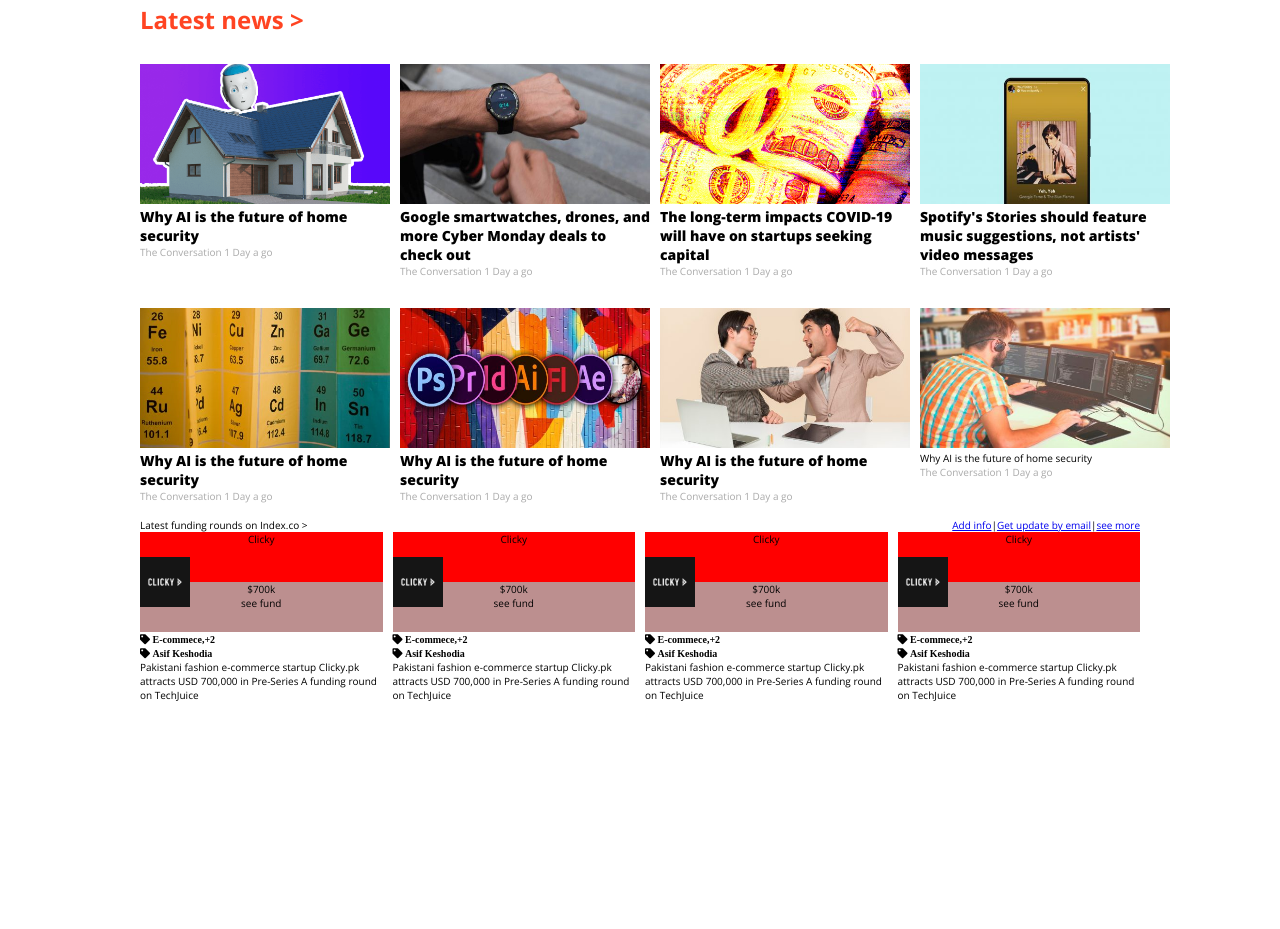
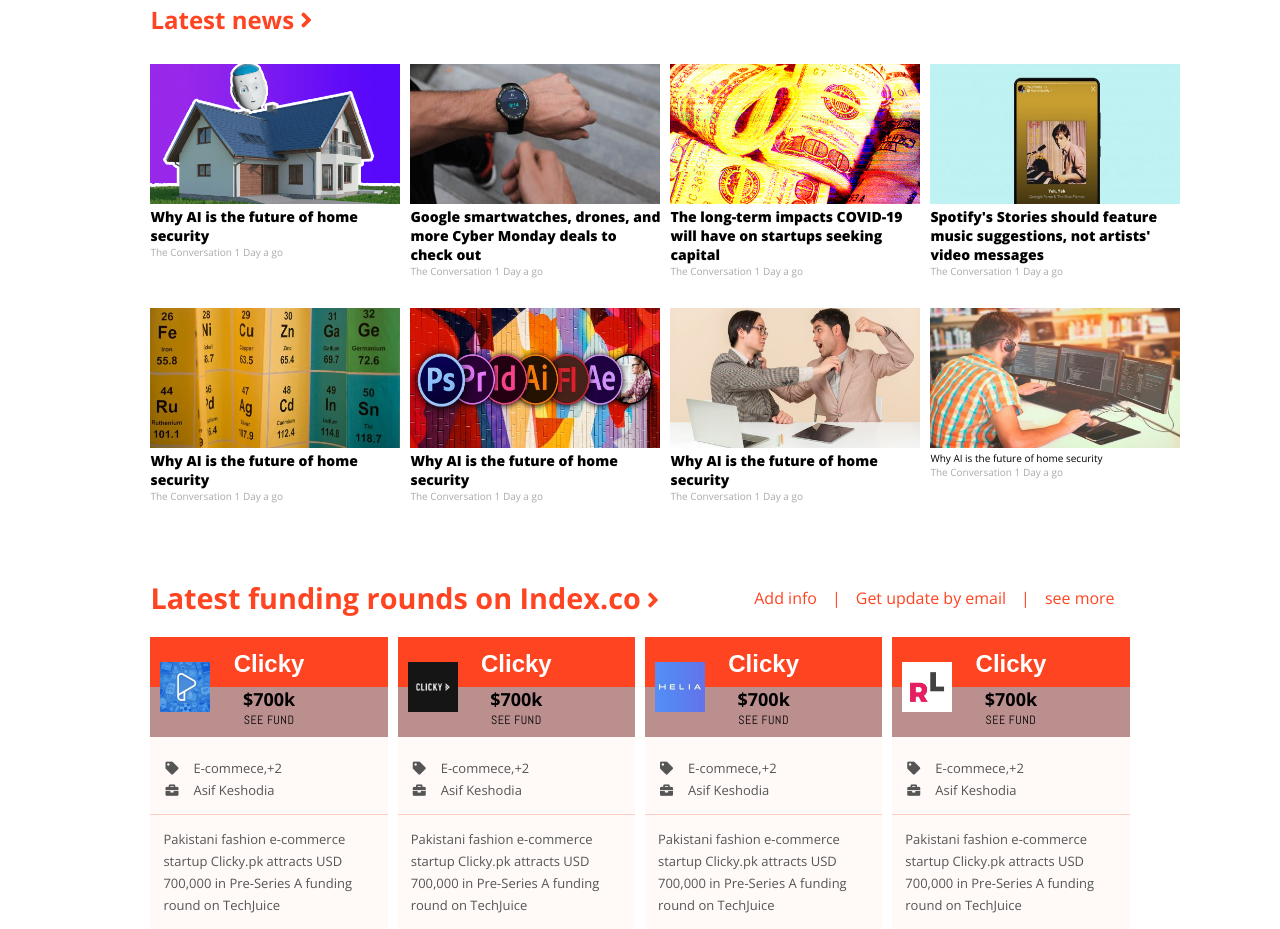
Before and after one commit to M-Alamgir/The-Next-Web, a plain HTML site: page index.html in a window 1280 px wide. Shown: the part 631-1560 px from the top of the page. Before the commit the page ends 1333 px from the top, so only its background shows below. Drawn offline with nearby package versions, Linux system fonts and the light colour scheme.

Commit message:
add latest funding section

```diff
--- a/index.html
+++ b/index.html
@@ -10,6 +10,8 @@
     <link rel="preconnect" href="https://fonts.gstatic.com">
     <link href="https://fonts.googleapis.com/css2?family=Open+Sans:wght@300;400;600;700;800&display=swap"
         rel="stylesheet">
+    <link rel="preconnect" href="https://fonts.gstatic.com">
+    <link href="https://fonts.googleapis.com/css2?family=Abel&display=swap" rel="stylesheet">
     <title>The Next Web clone</title>
 </head>
 
@@ -105,7 +107,7 @@
 
         <section>
             <div class="latest__news center">
-                <h2 class="lastest__news-title">Latest news ></h2>
+                <h2 class="lastest__news-title">Latest news <span><i class="fas fa-angle-right "></i></span></h2>
                 <div class="grid latest__new-list">
                     <div class="items">
                         <img class="latest_news-img" src="images/home.png" alt="home">
@@ -175,84 +177,92 @@
         <section>
             <div class="latest_funding center">
                 <div class="head_fund ">
-                    <p>
-                        Latest funding rounds on Index.co >
-                    </p>
+                    <h2 class="p-right">
+                        <strong>
+                            <span class="first_right">Latest funding rounds on Index.co</span>
+                            <span><i class="fas fa-angle-right "></i></span>
+                        </strong>
+                    </h2>
                     <p><a href="#">Add info</a>|<a href="#">Get update by email</a>|<a href="#">see more</a></p>
                 </div>
                 <div class="grid latest_fund_c">
                     <div class="items_fund">
-                        <div class="fund-c">
-                            <img src="./images/click.jpg" class="img_float" alt="first-grid">
+                        <div class="fund_c">
+                            <img src="./images/blue.jpg" class="img_float" alt="first-grid">
                             <div class="red">
-                                <p>Clicky</p>
+                                <h4>Clicky</h4>
                             </div>
                             <div class="pink">
-                                <p>$700k</p>
-                                <p class="see">see fund</p>
+                                <h4>$700k</h4>
+                                <h5 class="see">see fund</h5>
                             </div>
                         </div>
-                        <p> <i class="fas fa-tag"> E-commece,+2</i></p>
-                        <p> <i class="fas fa-tag"> Asif Keshodia</i></p>
+                        <p> <i class="fas fa-tag"></i>E-commece,+2</p>
+                        <p> <i class="fas fa-briefcase"></i>Asif Keshodia</p>
                         <p class="last_p">
-                            Pakistani fashion e-commerce startup Clicky.pk attracts USD 700,000 in Pre-Series A funding round <span class="link_fund">on TechJuice</span>
+                            Pakistani fashion e-commerce startup Clicky.pk attracts USD 700,000 in Pre-Series A funding
+                            round <span class="link_fund">on TechJuice</span>
                         </p>
                     </div>
                     <div class="items_fund">
-                        <div class="fund-c">
+                        <div class="fund_c">
                             <img src="./images/click.jpg" class="img_float" alt="first-grid">
                             <div class="red">
-                                <p>Clicky</p>
+                                <h4>Clicky</h4>
                             </div>
                             <div class="pink">
-                                <p>$700k</p>
-                                <p class="see">see fund</p>
+                                <h4>$700k</h4>
+                                <h5 class="see">see fund</h5>
                             </div>
                         </div>
-                        <p> <i class="fas fa-tag"> E-commece,+2</i></p>
-                        <p> <i class="fas fa-tag"> Asif Keshodia</i></p>
+                        <p> <i class="fas fa-tag"></i>E-commece,+2</p>
+                        <p> <i class="fas fa-briefcase"></i>Asif Keshodia</p>
                         <p class="last_p">
-                            Pakistani fashion e-commerce startup Clicky.pk attracts USD 700,000 in Pre-Series A funding round <span class="link_fund">on TechJuice</span>
+                            Pakistani fashion e-commerce startup Clicky.pk attracts USD 700,000 in Pre-Series A funding
+                            round <span class="link_fund">on TechJuice</span>
                         </p>
                     </div>
                     <div class="items_fund">
-                        <div class="fund-c">
-                            <img src="./images/click.jpg" class="img_float" alt="first-grid">
+                        <div class="fund_c">
+                            <img src="./images/helia.jpg" class="img_float" alt="first-grid">
                             <div class="red">
-                                <p>Clicky</p>
+                                <h4>Clicky</h4>
                             </div>
                             <div class="pink">
-                                <p>$700k</p>
-                                <p class="see">see fund</p>
+                                <h4>$700k</h4>
+                                <h5 class="see">see fund</h5>
                             </div>
                         </div>
-                        <p> <i class="fas fa-tag"> E-commece,+2</i></p>
-                        <p> <i class="fas fa-tag"> Asif Keshodia</i></p>
+                        <p> <i class="fas fa-tag"></i>E-commece,+2</p>
+                        <p> <i class="fas fa-briefcase"></i>Asif Keshodia</p>
                         <p class="last_p">
-                            Pakistani fashion e-commerce startup Clicky.pk attracts USD 700,000 in Pre-Series A funding round <span class="link_fund">on TechJuice</span>
+                            Pakistani fashion e-commerce startup Clicky.pk attracts USD 700,000 in Pre-Series A funding
+                            round <span class="link_fund">on TechJuice</span>
                         </p>
                     </div>
                     <div class="items_fund">
-                        <div class="fund-c">
-                            <img src="./images/click.jpg" class="img_float" alt="first-grid">
+                        <div class="fund_c">
+                            <img src="./images/rl.jpg" class="img_float" alt="first-grid">
                             <div class="red">
-                                <p>Clicky</p>
+                                <h4>Clicky</h4>
                             </div>
                             <div class="pink">
-                                <p>$700k</p>
-                                <p class="see">see fund</p>
+                                <h4>$700k</h4>
+                                <h5 class="see">see fund</h5>
                             </div>
                         </div>
-                        <p> <i class="fas fa-tag"> E-commece,+2</i></p>
-                        <p> <i class="fas fa-tag"> Asif Keshodia</i></p>
+                        <p> <i class="fas fa-tag"></i>E-commece,+2</p>
+                        <p> <i class="fas fa-briefcase"></i>Asif Keshodia</p>
                         <p class="last_p">
-                            Pakistani fashion e-commerce startup Clicky.pk attracts USD 700,000 in Pre-Series A funding round <span class="link_fund">on TechJuice</span>
+                            Pakistani fashion e-commerce startup Clicky.pk attracts USD 700,000 in Pre-Series A funding
+                            round <span class="link_fund">on TechJuice</span>
                         </p>
                     </div>
                 </div>
             </div>
             </div>
         </section>
+
     </main>
 </body>
 
--- a/styles/styles.css
+++ b/styles/styles.css
@@ -192,7 +192,7 @@ header a:hover {
 
 .center {
   margin: 0 auto;
-  width: 100rem;
+  width: 76.5%;
 }
 
 .latest__new-list {
@@ -240,23 +240,26 @@ color: red;
 }
 /* Latest news ends here */
 
-/* Latest funds section */
+/* Latest funds section  starts here*/
 
 .head_fund{
     display: flex;
     justify-content: space-between;
     align-items: center;
+    margin-bottom:2rem;
+    font-size: 16px;
 }
 
 .fund_c{
-    height: 10rem;
-    width: 50rem;
+  margin-bottom: 2rem;
+
 }
 
 .red{
     height: 5rem;
-    background-color: red;
+    background-color: #f42;
     text-align: center;
+    padding-top: 15px;
 }
 
 .pink{
@@ -269,10 +272,85 @@ color: red;
  width: 5rem;
  height: 5rem;
  position: absolute;
- margin-top: 25px;
+ margin: 25px 10px;
 }
 
 .latest_fund_c{
     grid-template-columns: 1fr 1fr 1fr 1fr;
     column-gap: 1rem;
 }
+
+.p-right{
+color: #f42;
+font-weight: 800;
+}
+
+.head_fund p,.head_fund a{
+  color: #f42;
+  text-decoration: none;
+}
+
+.head_fund a:hover ,.head_fund h2:hover{
+  color: #000;
+  }
+
+.head_fund a{
+margin: 0 15px;
+}
+
+.first_right{
+margin-top: 10px;
+font-size: larger;
+
+}
+
+.latest_funding
+{
+  margin-top:6rem;
+}
+
+.red h4{
+    font-family: Avalon,sans-serif;
+    font-size: 24px;
+    line-height: 1;
+    font-weight: 800;
+    color: #fff;
+}
+
+.pink h4{
+font-size: 18px;
+color: #000;
+margin: 0 !important;
+}
+
+.pink h5 {
+	font-family: 'Abel', sans-serif;
+	font-weight: 500;
+	text-transform: uppercase;
+	letter-spacing: .04em;
+  line-height: 1.5;
+  font-size: 12px;
+}
+
+.items_fund{
+background-color: #fffaf8;
+
+}
+
+.items_fund p{
+    font-size: 13px;
+    color: #555;
+    display: block;
+    line-height: 22px;
+}
+
+.items_fund  i{
+  padding:0 15px ;
+}
+
+.last_p{
+  border-top: 1px solid rgba(255, 67, 34, 0.252);;
+  padding: 1.3rem;
+  margin-top: 1.3rem;
+}
+/* Latest Funding section Ends here */
```
